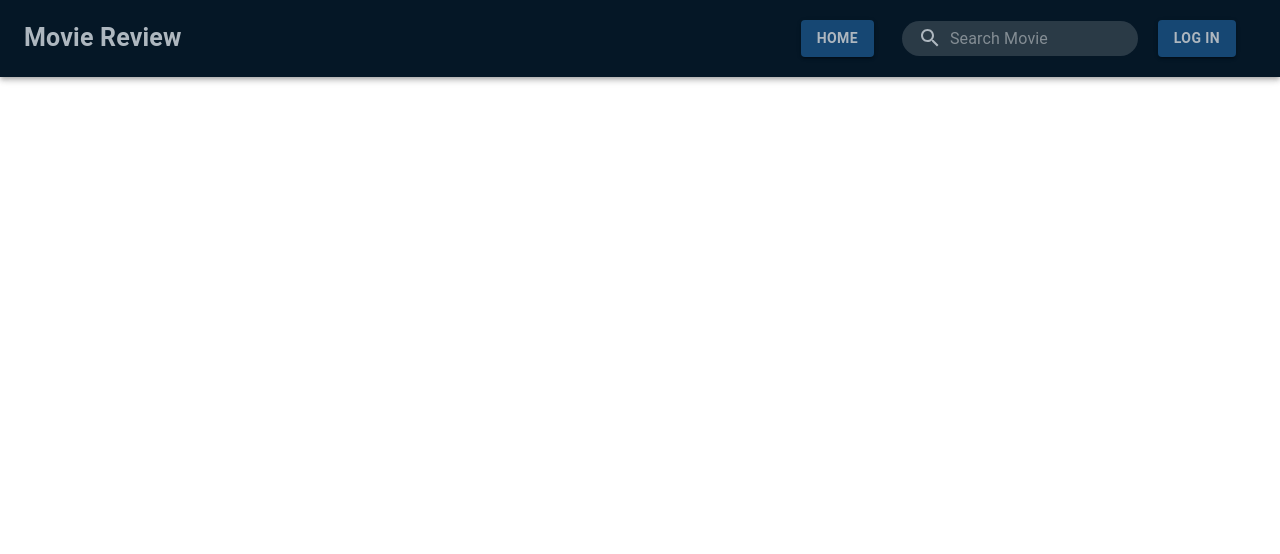
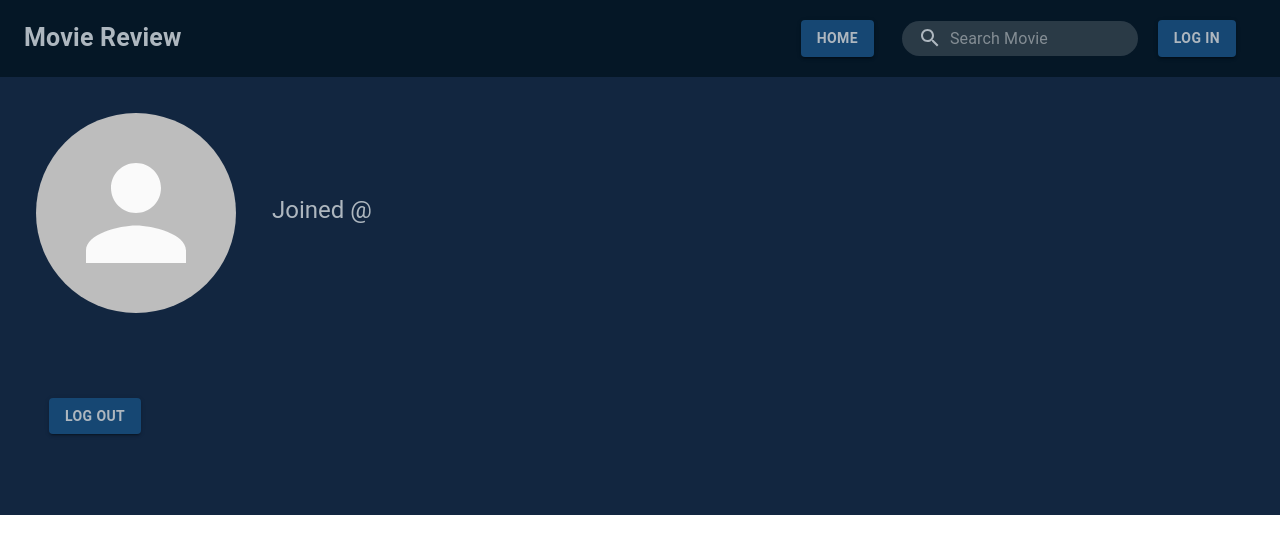
Before and after one commit to cepdnaclk/e16-co328-Movie-Review-System, a React (Create React App) app in the folder frontend/movie-review/: page /me in a window 1280 px wide. Shown: the top 554 px of the page. Built offline with nearby package versions, Linux system fonts and the light colour scheme.

Commit message:
display details of current user

```diff
--- a/frontend/movie-review/src/App.js
+++ b/frontend/movie-review/src/App.js
@@ -7,6 +7,7 @@ import Search from "./components/search";
 import Signup from "./components/signup";
 import Signin from "./components/signin";
 import People from "./components/people";
+import Me from "./components/me";
 
 function App() {
 
@@ -40,6 +41,10 @@ function App() {
             <People />
           </Route>
 
+          <Route path="/me">
+            <Me />
+          </Route>
+
         </Switch>
       </Router>
     </div>
--- a/frontend/movie-review/src/components/header.js
+++ b/frontend/movie-review/src/components/header.js
@@ -1,7 +1,8 @@
 import { React, useState } from 'react';
 import { alpha, makeStyles } from '@material-ui/core/styles';
-import { AppBar, Toolbar, Button, InputBase, Typography, Link } from '@material-ui/core/';
+import { AppBar, Toolbar, Button, InputBase, Typography, Link, Avatar } from '@material-ui/core/';
 import SearchIcon from '@material-ui/icons/Search';
+import PersonIcon from '@material-ui/icons/Person';
 
 
 const useStyle = makeStyles((theme) => ({
@@ -86,9 +87,12 @@ const useStyle = makeStyles((theme) => ({
     },
 }));
 
+
 export default function SearchAppBar() {
     const classes = useStyle();
     const [value, setValue] = useState(0);
+    var isLoggedIn = window.localStorage.getItem("token")?true:false;
+
 
     function search(e) {
         if (e.keyCode === 13) window.location.href = "/search/" + value
@@ -96,6 +100,7 @@ export default function SearchAppBar() {
 
 
     return (
+        console.log(isLoggedIn),
         <div className={classes.header}>
             <AppBar position='static' className={classes.bar}>
                 <Toolbar>
@@ -120,9 +125,11 @@ export default function SearchAppBar() {
                             onKeyDown={search}
                         />
                     </div>
-                    <Link href="/signup">
-                        <Button variant="contained" className={classes.login} >Log In</Button>
-                    </Link>
+
+                    {isLoggedIn?
+                    <Link href="/me"><Avatar className={classes.login}><PersonIcon /></Avatar></Link>
+                     :<Link href="/signup"><Button variant="contained" className={classes.login} >Log In</Button></Link>}
+
                 </Toolbar>
             </AppBar>
         </div>
--- /dev/null
+++ b/frontend/movie-review/src/components/me.js
@@ -0,0 +1,86 @@
+import {React} from "react";
+import { makeStyles } from '@material-ui/core/styles';
+import { Avatar, Button, Box, Typography} from '@material-ui/core';
+import UserReviewList from "./userReviews";
+
+const useStyles = makeStyles((theme) => ({
+    poster: {
+        maxWidth: 250,
+        margin: 20,
+        display: "inline-block",
+        [theme.breakpoints.down('xs')]: {
+            maxWidth: "80%"
+        }
+    },
+    box: {
+        [theme.breakpoints.down('xs')]: {
+            flexWrap: "wrap"
+        }
+    },
+    text: {
+        color: "#AEB7BF",
+        paddingTop: 10
+    },
+    btn: {
+        margin: 25,
+        fontWeight: "bolder",
+        background: "#164773",
+        color: "#AEB7BF",
+    },
+    avatar: {
+        margin: 20,
+        height: 200,
+        width: 200
+    },
+    container: {
+        width: "100%",
+        margin: "auto",
+        background: '#122640',
+    },
+}));
+
+function toDate(date) {
+    return (new Date(date)).toDateString();
+}
+
+export default function Me() {
+    const classes = useStyles();
+    var user = JSON.parse(window.localStorage.getItem("user"));
+
+    function logOut() {
+        window.localStorage.clear();
+        window.location.href = "/";
+    }
+
+        return (
+
+            <div className={classes.container}>
+                <Box display="flex" className={classes.box} justifyContent="flex-start"  p={1}>
+                    <Box p={1}>
+                        <Avatar alt="Profile Avatar" src = "" className={classes.avatar}></Avatar>
+                    </Box>
+                    <Box p={1}>
+                    <Typography variant="h5" gutterBottom className={classes.text}></Typography>
+                    <Typography variant="h5" gutterBottom className={classes.text}>{user ? user.firstName + " " + user.lastName : ""}</Typography>
+                        <Typography variant="h5" gutterBottom className={classes.text}></Typography>
+                        <Typography variant="h5" gutterBottom className={classes.text}>{user ? user.email : ""}</Typography>
+                        <Typography variant="h5" gutterBottom className={classes.text}></Typography>
+                        <Typography variant="h5" gutterBottom className={classes.text} > Joined @ {user ? toDate(user.joinDate) : ""}</Typography>
+                    </Box>
+                </Box>
+                <Box display="flex" className={classes.box} justifyContent="flex-start" m={1} p={1}>
+                    <Box p={1}>
+                        <Button variant="contained" onClick={logOut} className={classes.btn}>Log Out</Button>
+                    </Box>
+                </Box>
+                <Box display="flex" className={classes.box} justifyContent="flex-start" m={1} p={1}>
+                    <Box p={1}>
+                        {
+                            user ? <UserReviewList id={user._id} /> : ""
+                         }
+                    </Box>
+                </Box>
+            </div>
+        );
+
+}
--- a/frontend/movie-review/src/components/signin.js
+++ b/frontend/movie-review/src/components/signin.js
@@ -56,9 +56,10 @@ export default function Signin() {
             )
             .then(response =>  response.json())
             .then(response => {
-                console.log(response);
+                console.log(response.result);
                 alert("Signed In");
                 window.localStorage.setItem("token", response.token);
+                window.localStorage.setItem("user", JSON.stringify(response.result));
                 window.location.href='/'})
             .catch(error => { console.log( error.message); alert('Unsuccess Sign Up\nError: ' + error.message); });
 
--- /dev/null
+++ b/frontend/movie-review/src/components/userReviews.js
@@ -0,0 +1,53 @@
+import {React, useEffect, useState} from "react";
+import { makeStyles } from '@material-ui/core/styles';
+import { baseUrl } from "../shared/baseUrl";
+
+const useStyles = makeStyles((theme) => ({
+    list: {
+      background: '#121212',
+      color: 'white',
+      margin: 30,
+      [theme.breakpoints.down('xs')]: {
+        marginLeft: 10
+      }
+    },
+    heading: {
+      fontSize: 30,
+      color: "white",
+      margin: 45
+    },
+    text: {
+      fontSize: 20,
+      margin: 15,
+      color: "white"
+    },
+    poster: {
+      maxWidth: 50
+    },
+    box: {
+      fontSize: 20,
+      margin: 15,
+      [theme.breakpoints.down('xs')]: {
+        display: "none"
+      }
+    },
+    link: {
+      textDecoration: "none"
+    }
+  }));
+
+export default function UserReviewList (props){
+    const [movies, setMovies] = useState(0);
+    const classes = useStyles();
+
+    useEffect(() => {
+        fetch(baseUrl + "movie-review/" +  JSON.parse(window.localStorage.getItem("user"))._id + "/list" ,{headers: {Authorization: 'Bearer ' + window.localStorage.getItem("token")}})
+        .then(response => response.json())
+        .then(response => setMovies(response))
+        .catch(() => window.location.href="/");
+      },[])
+
+      return(
+          <div>Movie Reviews</div>
+      );
+}
```
